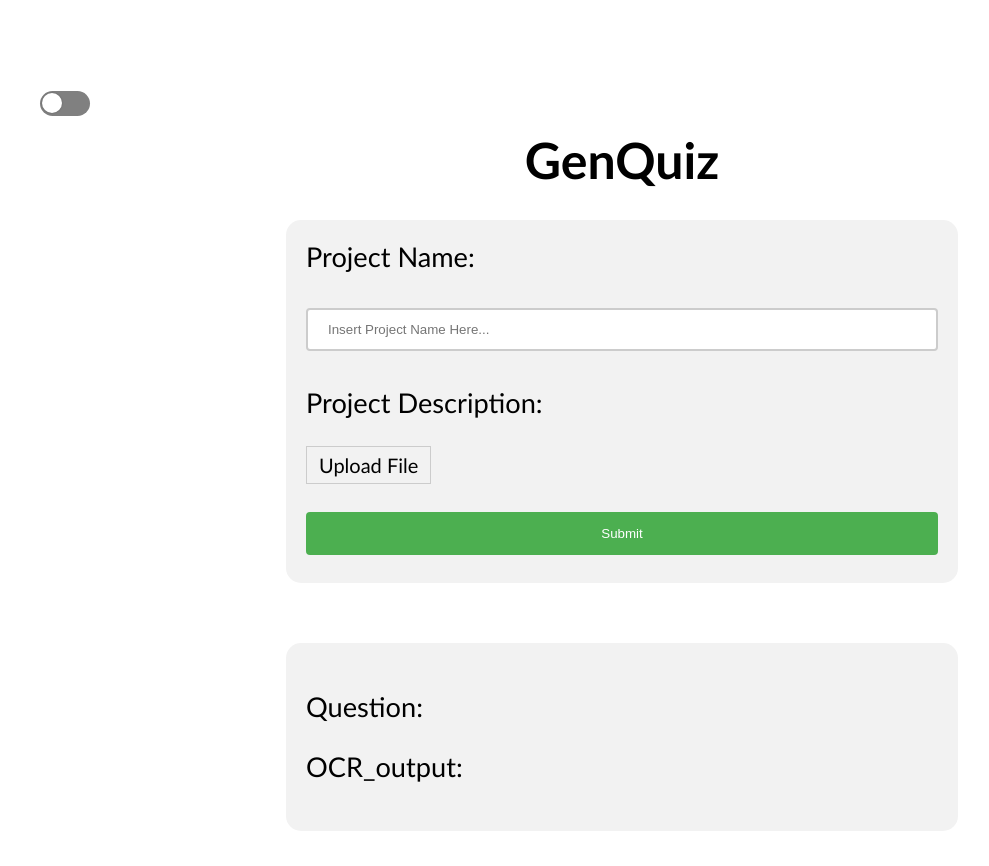
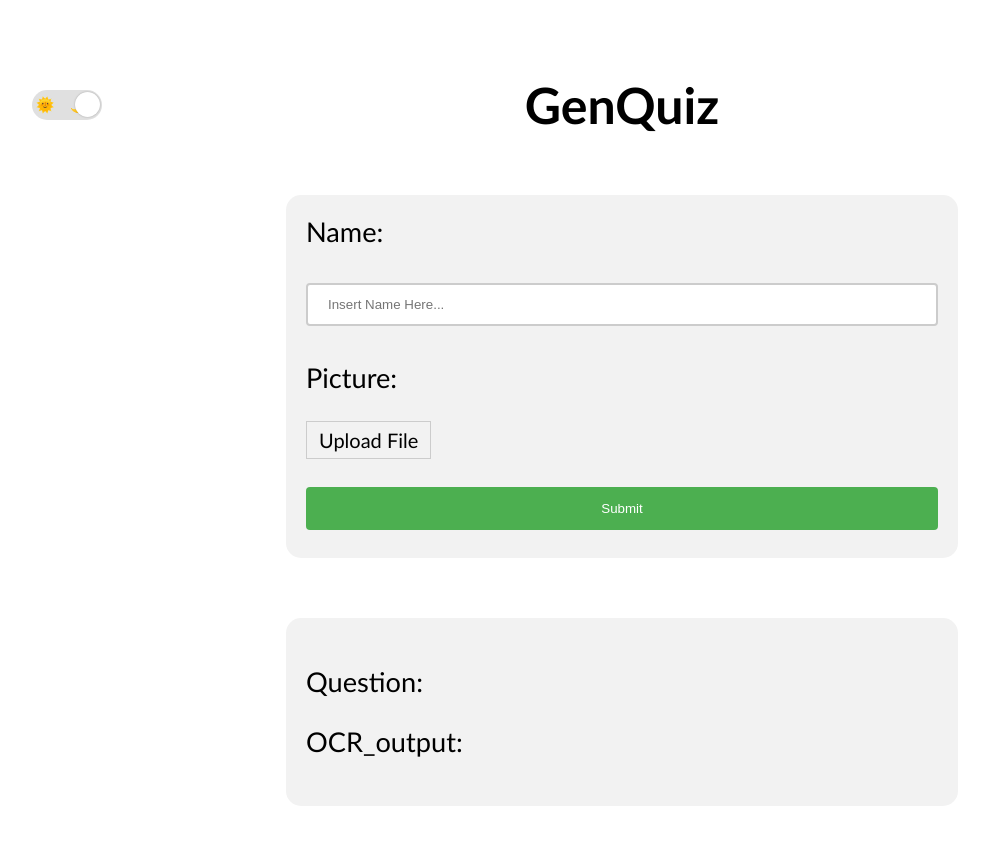
Before and after one commit to VisH317/QuestionGenerationServer, a React (Create React App) app in the folder frontend/: page / in a window 1280 px wide. Shown: the whole page, without its empty margins (18-1007 px from the left). Before the commit the page ends 839 px from the top, so only its background shows below. Built offline with nearby package versions, Linux system fonts and the light colour scheme.

Commit message:
Dark Mode

```diff
--- a/frontend/src/App.css
+++ b/frontend/src/App.css
@@ -10,8 +10,8 @@
 .Title {
     font-size: 50px;
     position: relative;
-    top: 30px;
     left: 50%;
+    width: 50%;
     text-align: center;
     transform: translateX(-50%);
 }
@@ -97,4 +97,29 @@ input[type=submit]:hover {
     left: 50%;
     transform: translateX(-50%);
     margin-top: 60px;
+    margin-bottom: 60px;
 }
+
+/* ***************************************************************** */
+/* *************************** DARK MODE *************************** */
+/* ***************************************************************** */
+
+.darkMode {
+    background-color: #000000;
+    color: #ffffff;
+}
+
+.inputDiv.darkMode {
+    background-color: rgb(66, 66, 66);
+}
+
+form.darkMode {
+    background-color: rgb(66, 66, 66);
+}
+
+.DataShow.darkMode {
+    background-color: rgb(66, 66, 66);
+}
+p.darkMode {
+    background-color: rgb(66, 66, 66);
+}
--- a/frontend/src/App.js
+++ b/frontend/src/App.js
@@ -1,6 +1,7 @@
 import "./App.css"
 import React from 'react'
 import Switch from './Switch'
+import toggleDarkMode from "./darkMode"
 const { useState } = React
 
 function getData(form) {
@@ -20,10 +21,7 @@ function DataShow(response) {
   )
 }
 
-function App() {
-  const [response, setResponse] = useState([{}])
-
-  function handleSubmit(e) {
+function handleSubmit(e, setResponse) {
   e.preventDefault();
   const form = new FormData(e.target);
   getData(form)
@@ -33,21 +31,23 @@ function App() {
     });
 }
 
-  function toggleDarkMode() {
-    const body = document.querySelector("body")
-    body.classList.toggle("dark-mode")
-  }
-
+function App() {
+  const [response, setResponse] = useState([{}])
+  const [lightMode, setLightMode] = useState(true)
   return (
     <div className='mainDiv'>
-      <Switch />
+      <Switch
+        isOn={lightMode}
+        handleToggle={() => toggleDarkMode(setLightMode, lightMode)}
+        onColor="#EF476F"
+      />
       <h1 className='Title'>GenQuiz</h1>
       <div className="inputDiv">
-        <form method="post" action="/process" encType="multipart/form-data" onSubmit={handleSubmit}>
-          <p className="LabelInput" id="FirstInput">Project Name:</p>
-          <input type="text" name="projectName" id="projectName" placeholder="Insert Project Name Here..." />
+        <form method="post" action="/process" encType="multipart/form-data" onSubmit={(e) => handleSubmit(e, setResponse)}>
+          <p className="LabelInput" id="FirstInput">Name:</p>
+          <input type="text" name="projectName" id="projectName" placeholder="Insert Name Here..." />
 
-          <p className="LabelInput">Project Description:</p>
+          <p className="LabelInput">Picture:</p>
           <label for="file" class="custom-file-upload">
             <i class="fa fa-cloud-upload"></i> Upload File
           </label>
--- a/frontend/src/Switch.css
+++ b/frontend/src/Switch.css
@@ -5,18 +5,18 @@
 }
 
 .react-switch-label {
-    position: relative;
+    position: absolute;
     display: flex;
     align-items: center;
     justify-content: space-between;
     cursor: pointer;
-    width: 50px;
-    height: 25px;
-    background: grey;
+    width: 70px;
+    height: 30px;
+    background: rgb(66, 66, 66);
     border-radius: 100px;
     transition: background-color .2s;
     left: 50px;
-    top: 50px;
+    top: 90px;
 }
 
 .react-switch-label .react-switch-button {
@@ -24,8 +24,8 @@
     position: absolute;
     top: 2px;
     left: 2px;
-    width: 20px;
-    height: 20px;
+    width: 25px;
+    height: 25px;
     border-radius: 45px;
     transition: 0.2s;
     background: #fff;
@@ -37,6 +37,31 @@
     transform: translateX(-100%);
 }
 
+.react-switch-checkbox:checked+.react-switch-label {
+    background:rgb(224, 224, 224)
+}
+
 .react-switch-label:active .react-switch-button {
     width: 30px;
 }
+
+#emoji {
+    position: absolute;
+    top: 45%;
+    transform: translateY(-50%);
+    font-size: 15px;
+    width: 100px;
+    margin: 0px;
+    padding: 0px;
+}
+
+/* https://stackoverflow.com/questions/826782/how-to-disable-text-selection-highlighting */
+.noselect {
+-webkit-touch-callout: none; /* iOS Safari */
+    -webkit-user-select: none; /* Safari */
+    -khtml-user-select: none; /* Konqueror HTML */
+        -moz-user-select: none; /* Old versions of Firefox */
+        -ms-user-select: none; /* Internet Explorer/Edge */
+            user-select: none; /* Non-prefixed version, currently
+                                    supported by Chrome, Edge, Opera and Firefox */
+}
--- a/frontend/src/Switch.js
+++ b/frontend/src/Switch.js
@@ -12,10 +12,10 @@ const Switch = ({ isOn, handleToggle, onColor }) => {
         type="checkbox"
       />
       <label
-        style={{ background: isOn && onColor }}
         className="react-switch-label"
         htmlFor={`react-switch-new`}
       >
+        <p className="noselect" id="emoji">&nbsp;🌞&nbsp;&nbsp;&nbsp;&nbsp;🌙</p>
         <span className={`react-switch-button`} />
       </label>
     </>
--- /dev/null
+++ b/frontend/src/darkMode.js
@@ -0,0 +1,19 @@
+import React from 'react'
+
+function toggleDarkMode(setLightMode, lightMode, body = document.querySelector("body")) {
+    // iterate over body
+    if (body == document.querySelector("body")) setLightMode(!lightMode)
+    body.style.transition = "background-color .5s"
+    body.classList.toggle("darkMode")
+    for (let i = 0; i < body.children.length; i++) {
+        const child = body.children[i];
+        if (child.tagName == "DIV" || child.type == "FORM") {
+            toggleDarkMode(setLightMode, lightMode, child);
+        }
+        else {
+            child.classList.toggle("darkMode");
+        }
+    }
+}
+
+export default toggleDarkMode
```
Lines whose indentation alone changed are shown as unchanged.
